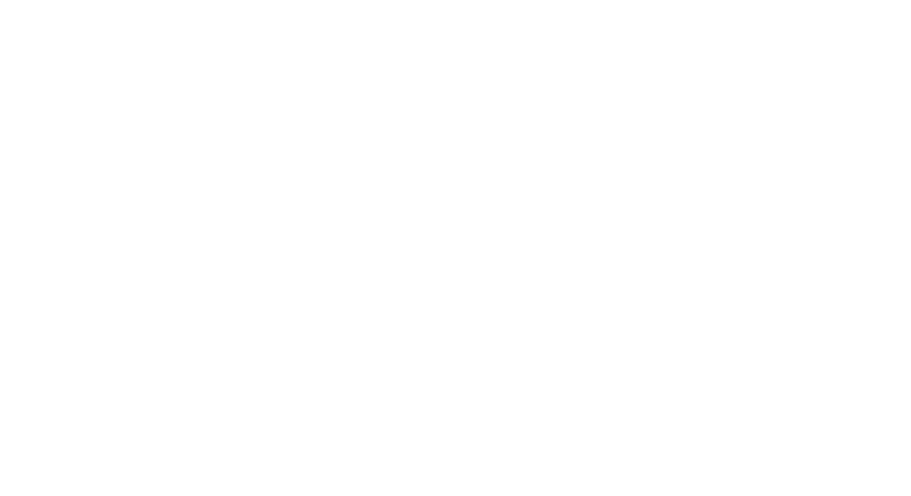
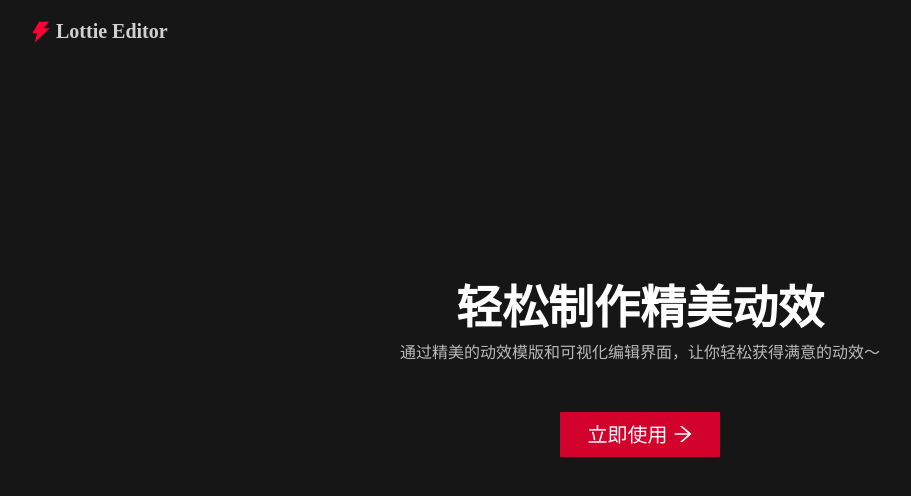
Before and after one commit to paiangit/easy-effect, a React (Create React App) app: page / in a window 1280 px wide. Shown: the top 496 px of the page, without its empty margins (0-911 px from the left). Built offline with nearby package versions, Linux system fonts and the light colour scheme.

Commit message:
feat: add home page

```diff
--- a/package.json
+++ b/package.json
@@ -3,6 +3,7 @@
   "version": "0.1.0",
   "private": true,
   "dependencies": {
+    "@ant-design/icons": "^4.7.0",
     "@testing-library/jest-dom": "^5.16.2",
     "@testing-library/react": "^12.1.3",
     "@testing-library/user-event": "^13.5.0",
--- a/src/features/home/MainPage.less
+++ b/src/features/home/MainPage.less
@@ -1,4 +1,59 @@
 @import '../../styles/index.less';
 
 .main-page {
+  position: relative;
+  background-color: #161616;
+  color: @primary-color;
+  height: 100vh;
+  display: flex;
+  flex-direction: column;
+  align-items: center;
+  justify-content: center;
+
+  .logo {
+    position: absolute;
+    display: flex;
+    justify-content: center;
+    left: 30px;
+    top: 20px;
+    font-size: 20px;
+    color: rgba(255, 255, 255, .8);
+  }
+  .anticon-thunderbolt {
+    margin-right: 4px;
+    margin-top: 1px;
+    font-size: 22px;
+    color: #ff0033;
+  }
+
+  .brief {
+    margin-top: -60px;
+    margin-bottom: 8px;
+    font-size: 46px;
+    font-weight: bold;
+    color: #fff;
+  }
+
+  .description {
+    font-size: 16px;
+    color: rgba(255, 255, 255, .7);
+  }
+
+  .button {
+    margin-top: 50px;
+    display: block;
+    width: 120px;
+    padding: 12px 20px;
+    background-color: #d3022d;
+    text-align: center;
+    text-decoration: none;
+    line-height: 20px;
+    font-size: 20px;
+    border-radius: 1px;
+    color: #fff;
+    cursor: pointer;
+  }
+  .anticon-arrow-right {
+    margin-left: 5px;
+  }
 }
--- a/src/features/home/MainPage.tsx
+++ b/src/features/home/MainPage.tsx
@@ -1,8 +1,13 @@
+import { ArrowRightOutlined, ThunderboltFilled } from '@ant-design/icons';
 import './MainPage.less';
 
 function MainPage() {
   return (
     <div className="main-page">
+      <h2 className="logo"><ThunderboltFilled /><span>Lottie Editor</span></h2>
+      <p className="brief">轻松制作精美动效</p>
+      <p className="description">通过精美的动效模版和可视化编辑界面，让你轻松获得满意的动效～</p>
+      <a href="/editor" className="button">立即使用<ArrowRightOutlined /></a>
     </div>
   );
 }
```
Also changed, not shown: 1 other file (tests, documents, lock files or other folders).
